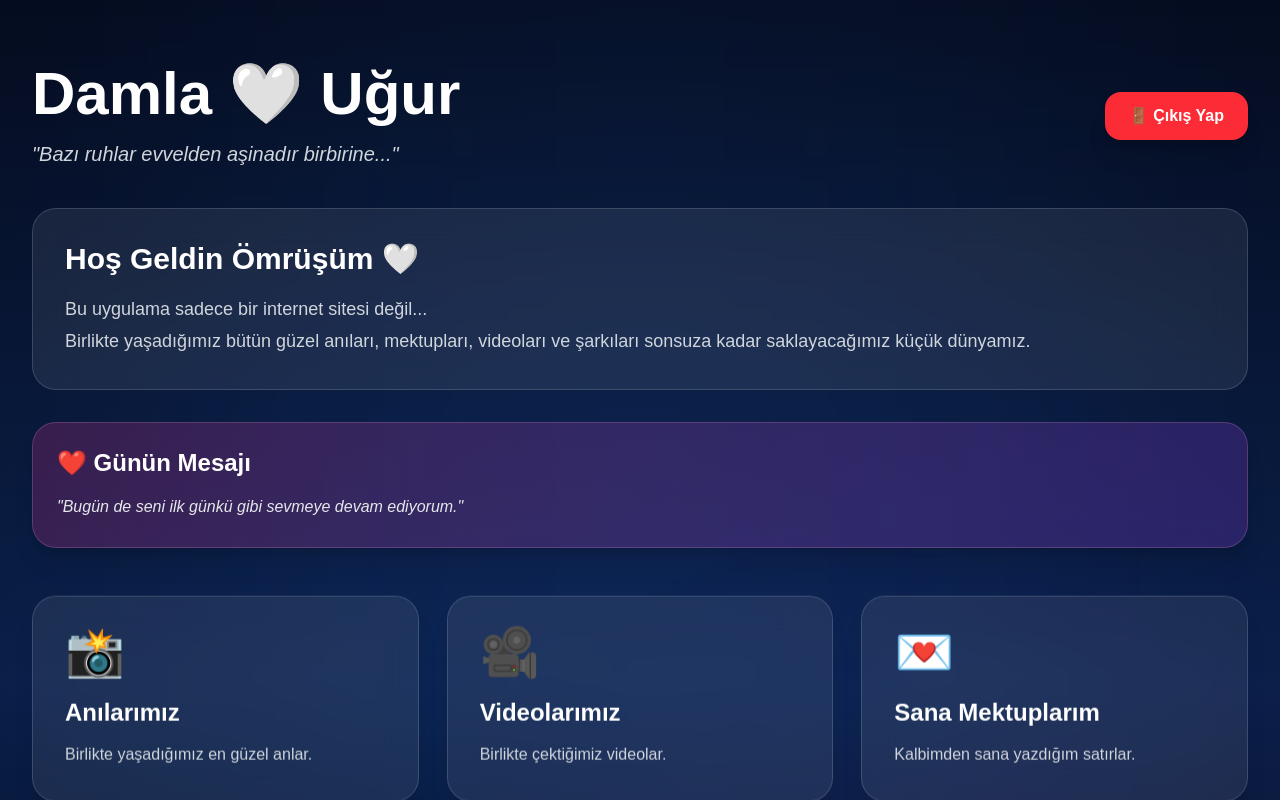
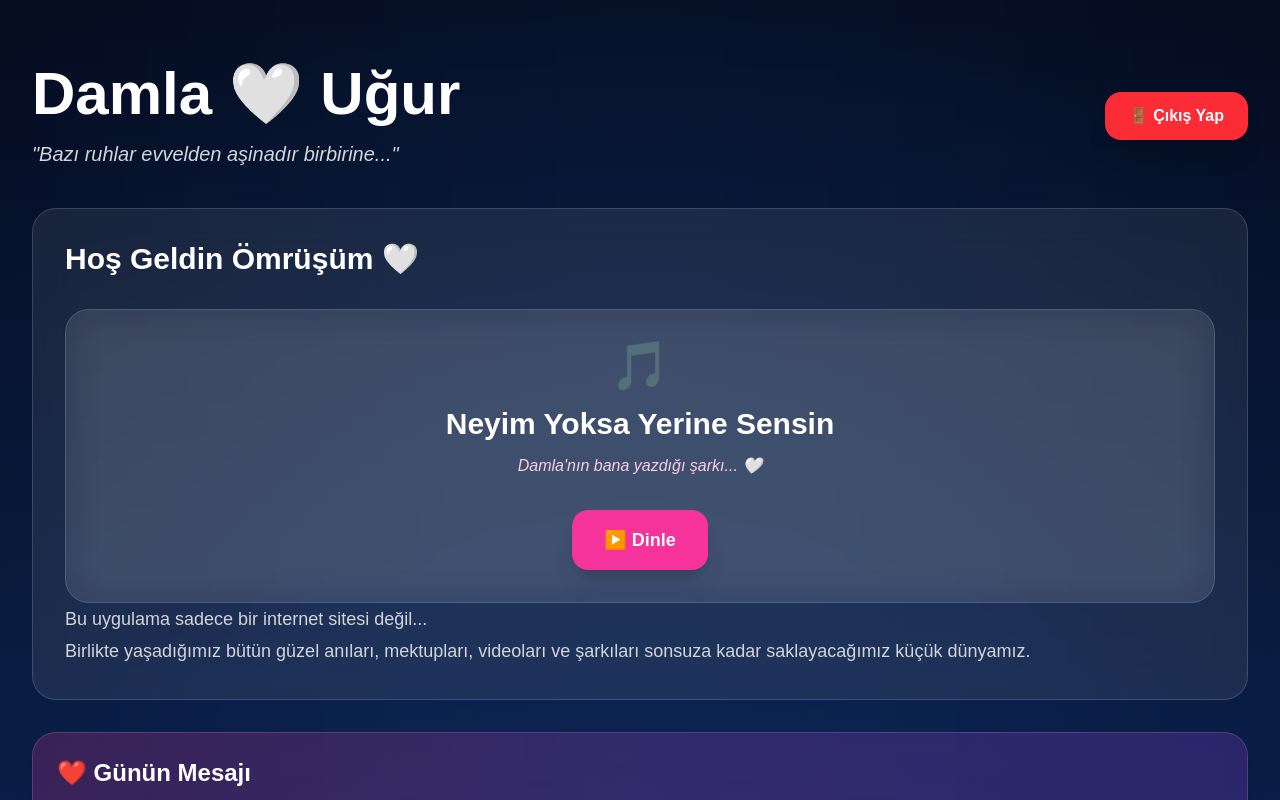
Before and after one commit to ugurcandan777/project-omrusum, a Next.js app: page /home in a window 1280 px wide. Shown: the top 800 px of the page. Built offline with nearby package versions, Linux system fonts and the light colour scheme; sample sign-in values are in the browser's storage.

Commit message:
Damla şarkısı eklendi

```diff
--- a/app/home/page.tsx
+++ b/app/home/page.tsx
@@ -2,12 +2,26 @@
 
 import Link from "next/link";
 import { useEffect } from "react";
+import { useRef, useState } from "react";
 import { useRouter } from "next/navigation";
 import Stars from "@/components/Stars";
 
 export default function HomePage() {
   const router = useRouter();
+const audioRef = useRef<HTMLAudioElement | null>(null);
+const [playing, setPlaying] = useState(false);
 
+function toggleSong() {
+  if (!audioRef.current) return;
+
+  if (playing) {
+    audioRef.current.pause();
+    setPlaying(false);
+  } else {
+    audioRef.current.play();
+    setPlaying(true);
+  }
+}
   useEffect(() => {
     const logged = localStorage.getItem("logged");
 
@@ -110,7 +124,48 @@ export default function HomePage() {
           <h2 className="text-2xl sm:text-3xl font-bold mb-4">
             Hoş Geldin Ömrüşüm 🤍
           </h2>
+{/* Damla'nın Bana Yazdığı Şarkı */}
 
+<div className="glass rounded-3xl mt-8 p-8 text-center">
+
+  <div className="text-5xl mb-4">
+    🎵
+  </div>
+
+  <h2 className="text-3xl font-bold">
+    Neyim Yoksa Yerine Sensin
+  </h2>
+
+  <p className="text-pink-200 italic mt-3">
+    Damla'nın bana yazdığı şarkı... 🤍
+  </p>
+
+  <button
+    onClick={toggleSong}
+    className="
+      mt-8
+      px-8
+      py-4
+      rounded-2xl
+      bg-pink-500
+      hover:bg-pink-600
+      transition
+      text-lg
+      font-semibold
+      shadow-xl
+      hover:scale-105
+    "
+  >
+    {playing ? "⏸️ Duraklat" : "▶️ Dinle"}
+  </button>
+
+  <audio
+    ref={audioRef}
+    src="/audio/damla.mp3"
+    onEnded={() => setPlaying(false)}
+  />
+
+</div>
           <p className="text-gray-300 leading-8 text-sm sm:text-base md:text-lg">
             Bu uygulama sadece bir internet sitesi değil...
             <br />
```
Also changed, not shown: 1 other file (tests, documents, lock files or other folders).
